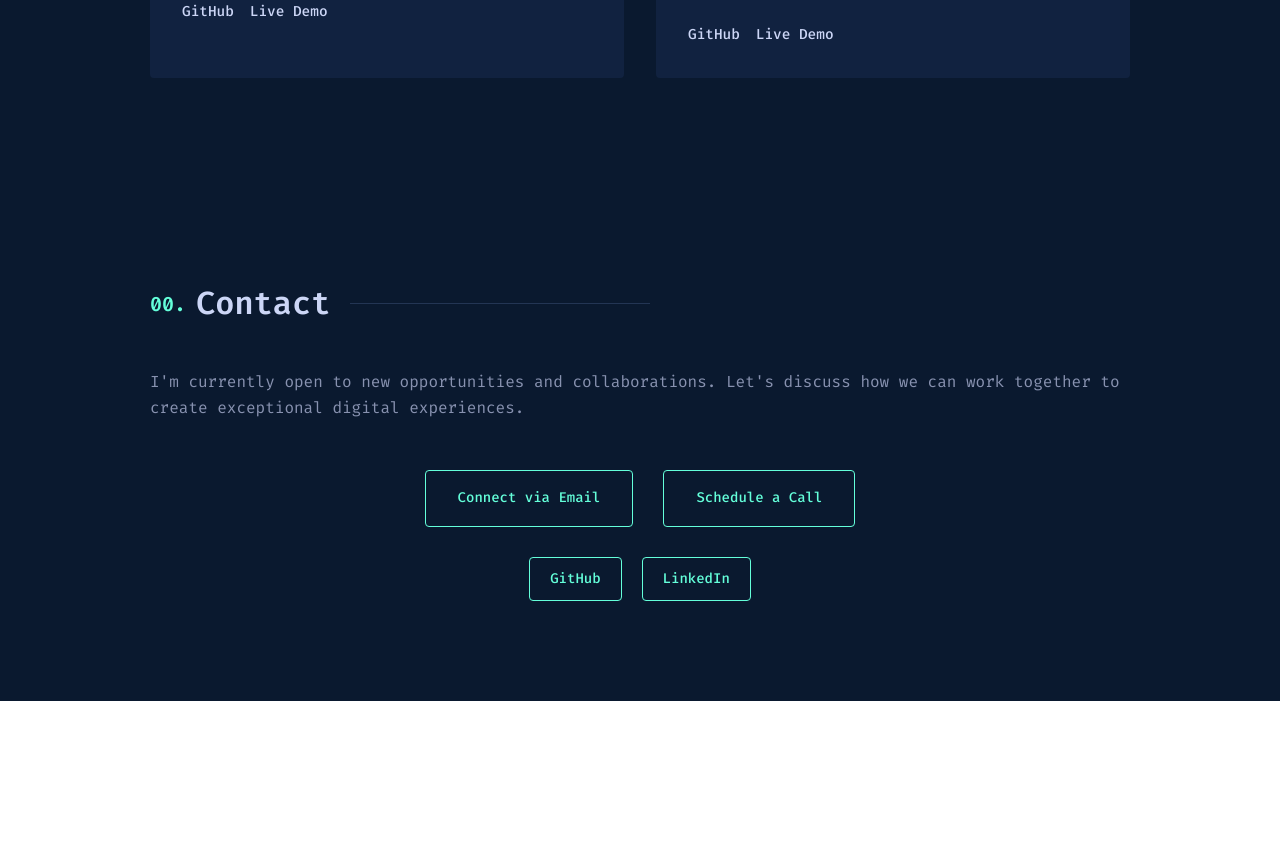
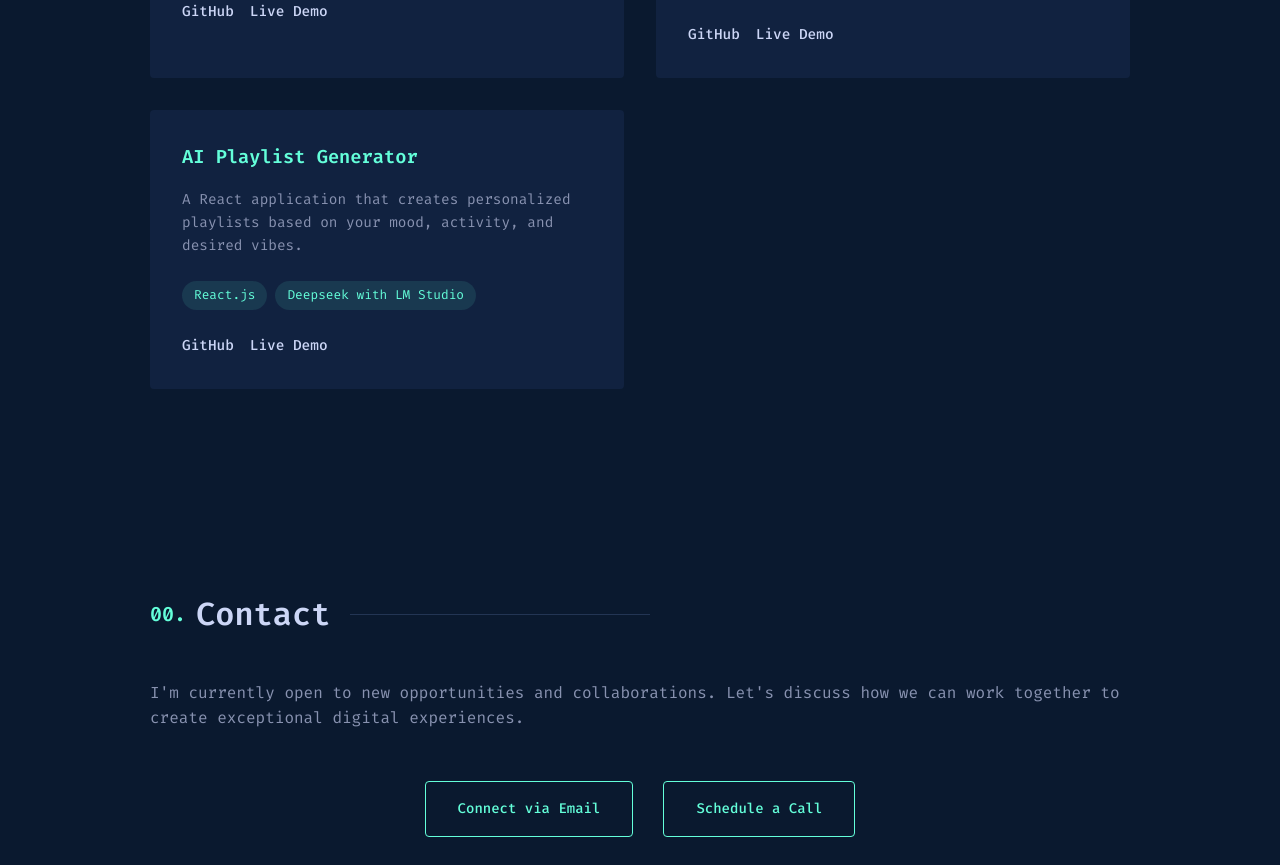
Before and after one commit to Penzslyr/portofolio, a React (Vite) app: page / in a window 1280 px wide. Shown: the part 4462-5327 px from the top of the page. Before the commit the page ends 5163 px from the top, so only its background shows below. Built offline with nearby package versions, Linux system fonts and the light colour scheme.

Commit message:
add project

```diff
--- a/src/App.jsx
+++ b/src/App.jsx
@@ -119,6 +119,16 @@ function App() {
       tech: ["React Native", "Expo Go", "Tailwind"],
       links: {
         github: "https://github.com/Penzslyr/SIB_React_005_FP3",
+        live: "#",
+      },
+    },
+    {
+      title: "AI Playlist Generator",
+      description:
+        "A React application that creates personalized playlists based on your mood, activity, and desired vibes.",
+      tech: ["React.js", "Deepseek with LM Studio"],
+      links: {
+        github: "https://github.com/Penzslyr/ai-playlist-generator",
         live: "#",
       },
     },
```
